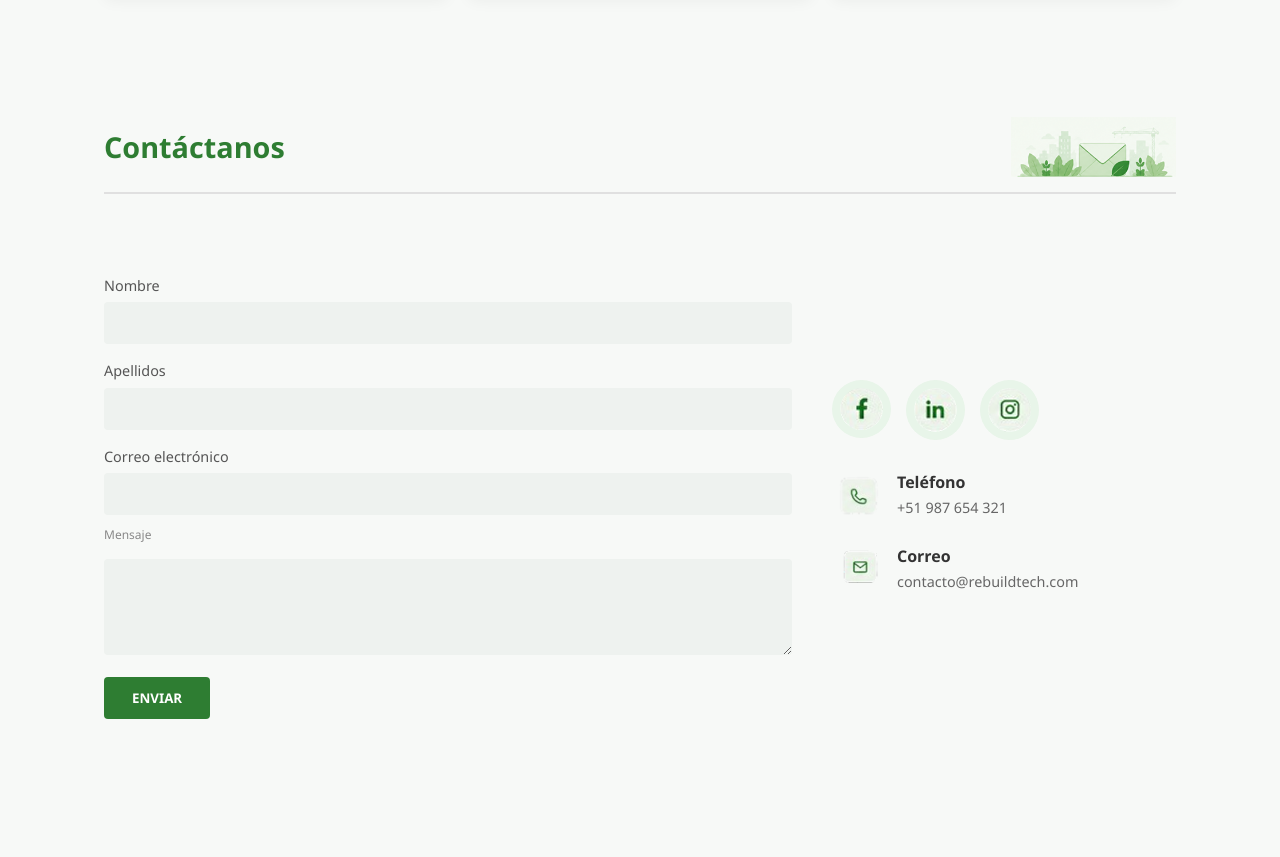
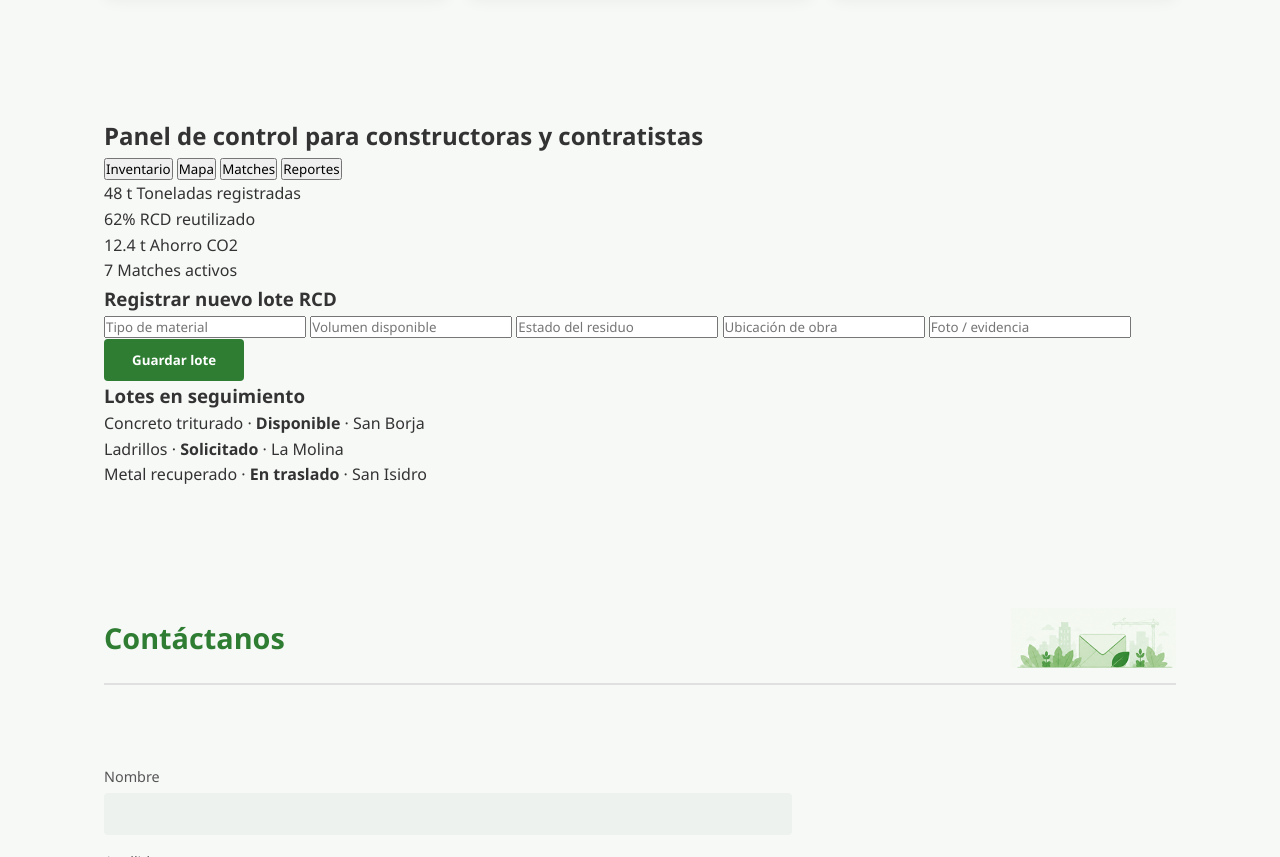
Before and after one commit to geral07-UNIV/Landing-page, a plain HTML site: page index.html in a window 1280 px wide. Shown: the part 2487-3344 px from the top of the page. Drawn offline with Linux system fonts and the light colour scheme.

Commit message:
Nueva sección de panel de control para constructora, solo html por ahora

```diff
--- a/index.html
+++ b/index.html
@@ -154,6 +154,77 @@
         </div>
     </section>
 
+    <!-- PANEL DE CONTROL - CONSTRUCTORAS Y CONTRATISTAS   -->
+    <section id="panel" class="section panel-section">
+        <div class="panel-header">
+            <h2>Panel de control para constructoras y contratistas</h2>
+            <div class="panel-tabs">
+                <button class="panel-tab panel-tab--active">Inventario</button>
+                <button class="panel-tab">Mapa</button>
+                <button class="panel-tab">Matches</button>
+                <button class="panel-tab">Reportes</button>
+            </div>
+        </div>
+
+        <!-- KPI Cards -->
+        <div class="panel-kpis">
+            <div class="panel-kpi-card">
+                <span class="panel-kpi-value">48 t</span>
+                <span class="panel-kpi-label">Toneladas registradas</span>
+            </div>
+            <div class="panel-kpi-card">
+                <span class="panel-kpi-value">62%</span>
+                <span class="panel-kpi-label">RCD reutilizado</span>
+            </div>
+            <div class="panel-kpi-card">
+                <span class="panel-kpi-value">12.4 t</span>
+                <span class="panel-kpi-label">Ahorro CO2</span>
+            </div>
+            <div class="panel-kpi-card">
+                <span class="panel-kpi-value">7</span>
+                <span class="panel-kpi-label">Matches activos</span>
+            </div>
+        </div>
+
+        <!-- Formulario + Lotes -->
+        <div class="panel-body">
+
+            <!-- Formulario: Registrar nuevo lote -->
+            <div class="panel-form-card">
+                <h3>Registrar nuevo lote RCD</h3>
+                <div class="panel-form">
+                    <input type="text" placeholder="Tipo de material">
+                    <input type="text" placeholder="Volumen disponible">
+                    <input type="text" placeholder="Estado del residuo">
+                    <input type="text" placeholder="Ubicación de obra">
+                    <input type="text" placeholder="Foto / evidencia">
+                    <button class="primary-btn panel-form-btn">Guardar lote</button>
+                </div>
+            </div>
+
+            <!-- Lotes en seguimiento -->
+            <div class="panel-lotes-card">
+                <h3>Lotes en seguimiento</h3>
+                <div class="panel-lotes">
+                    <div class="panel-lote panel-lote--disponible">
+                        <span class="panel-lote-dot panel-lote-dot--disponible"></span>
+                        <span>Concreto triturado · <strong>Disponible</strong> · San Borja</span>
+                    </div>
+                    <div class="panel-lote panel-lote--solicitado">
+                        <span class="panel-lote-dot panel-lote-dot--solicitado"></span>
+                        <span>Ladrillos · <strong>Solicitado</strong> · La Molina</span>
+                    </div>
+                    <div class="panel-lote panel-lote--traslado">
+                        <span class="panel-lote-dot panel-lote-dot--traslado"></span>
+                        <span>Metal recuperado · <strong>En traslado</strong> · San Isidro</span>
+                    </div>
+                </div>
+            </div>
+
+        </div>
+    </section>
+    <!-- ============================================================ -->
+
     <section class="section" id="contacto">
         <div class="section-title">
             <h2>Contáctanos</h2>
```
